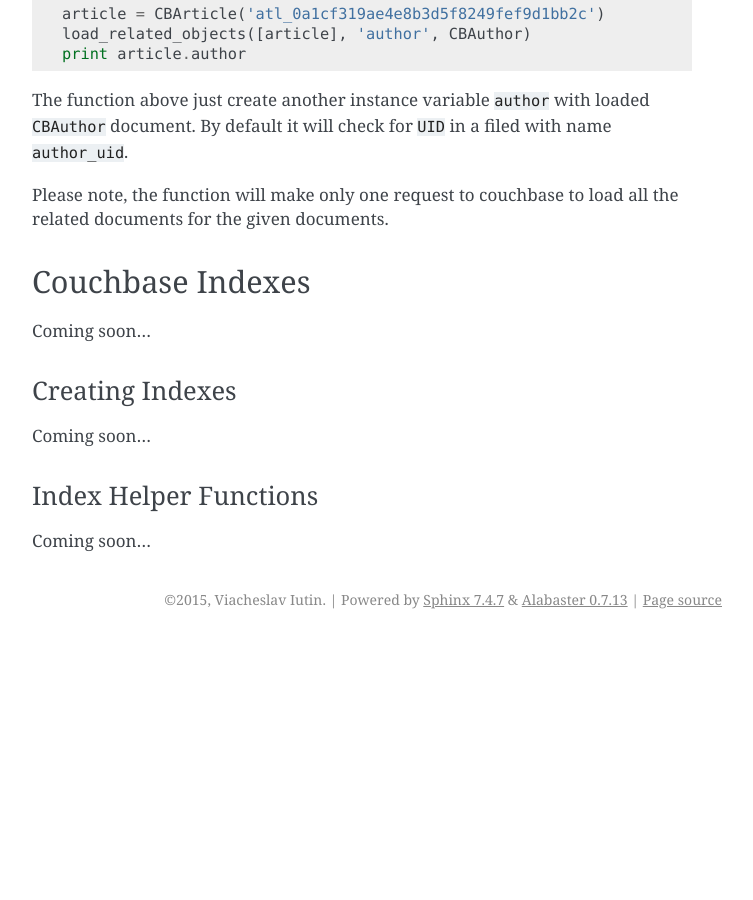
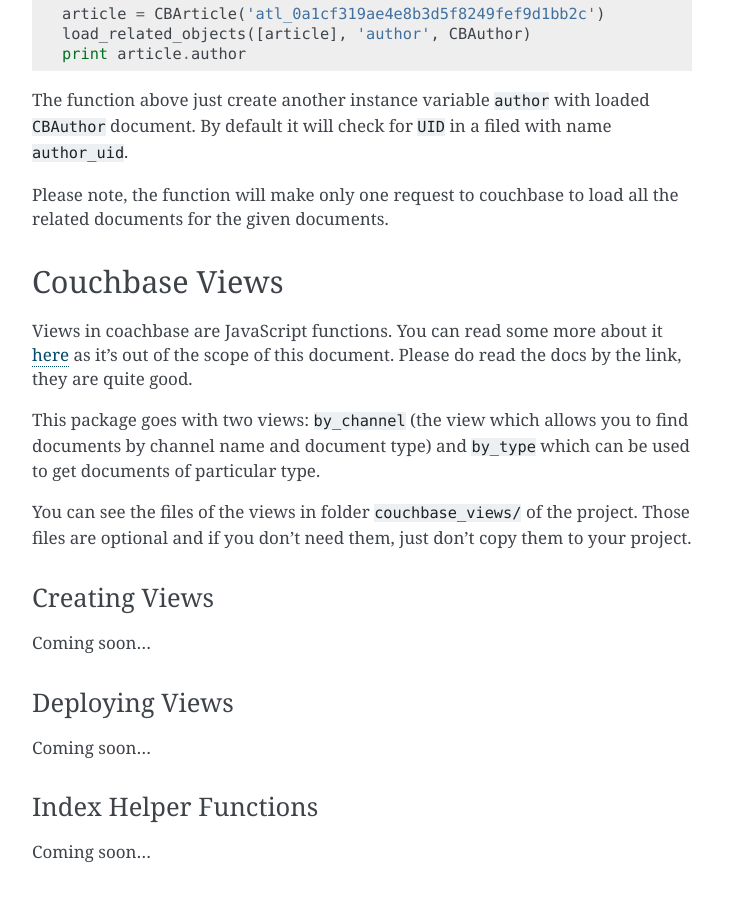
Before and after one commit to smarttradeapp/django_cbtools, a Sphinx documentation site: the page built from docs/tutorial.rst, in a window 1280 px wide and 900 px high, scrolled down 2609 px. Shown: the whole window, without its empty margins (388-1141 px from the left). Built offline with Sphinx 7.4.7, drawn with Linux system fonts in a browser that asks for light colours; before the commit the page ends 3248 px from its top, so only the background shows below that; some of the changed text lies outside the part shown.

Commit message:
docs: intro to views

```diff
--- a/docs/tutorial.rst
+++ b/docs/tutorial.rst
@@ -26,7 +26,7 @@
 
     from django_couchnase.models import CouchbaseModel
 
-    class CBArticle (CouchbaseModel):
+    class CBArticle(CouchbaseModel):
         class Meta:
             abstract = True
 
@@ -133,13 +133,31 @@
 the related documents for the given documents.
 
 
-Couchbase Indexes
-=================
+Couchbase Views
+===============
+
+Views in coachbase are JavaScript functions. You can read some more about it
+`here <http://docs.couchbase.com/admin/admin/Views/views-intro.html>`_
+as it's out of the scope of this document. Please do read the docs by the link,
+they are quite good.
+
+This package goes with two views: ``by_channel`` (the view which allows you
+to find documents by channel name and document type) and ``by_type`` which
+can be used to get documents of particular type.
+
+You can see the files of the views in folder ``couchbase_views/`` of the project.
+Those files are optional and if you don't need them, just don't copy them to your
+project.
+
+
+Creating Views
+--------------
 
 Coming soon...
 
-Creating Indexes
-----------------
+
+Deploying Views
+---------------
 
 Coming soon...
 
```
